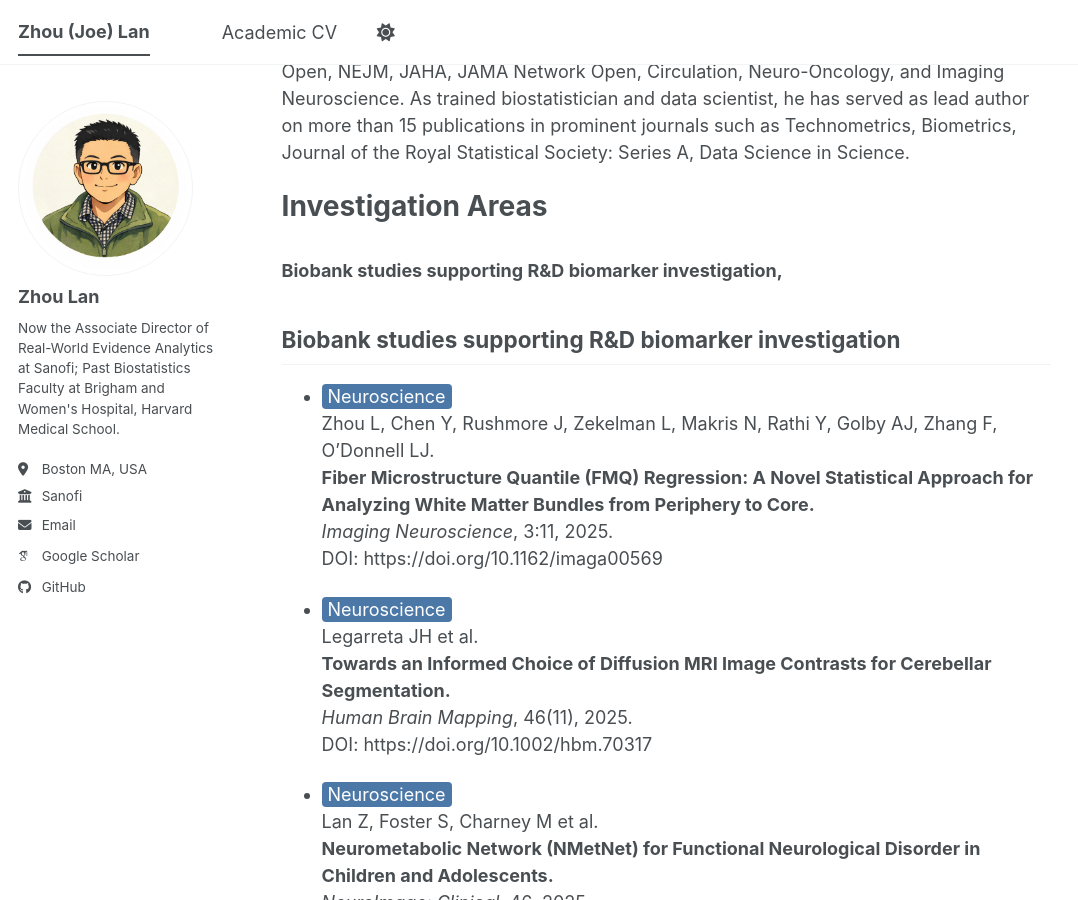
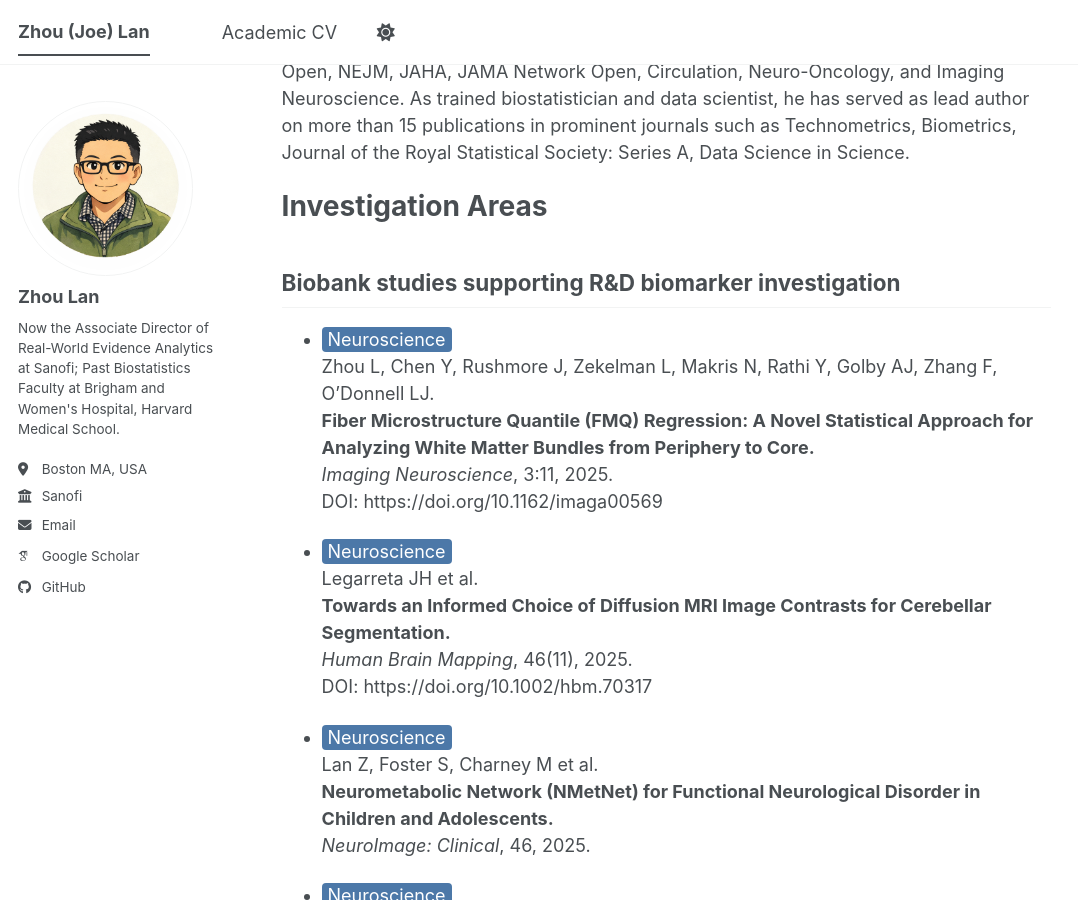
Before and after one commit to lanzhouBWH/lanzhoubwh.github.io, a Jekyll site: the page built from _pages/about.md, in a window 1280 px wide and 900 px high, scrolled down 345 px. Shown: the whole window, without its empty margins (0-1078 px from the left). Built offline with Jekyll 4.4.1, drawn with Linux system fonts in a browser that asks for light colours; some web fonts are replaced; a script bundle is joined from its source files by our own code; library files that are not in the unit come from our copies.

Commit message:
Update about.md

```diff
--- a/_pages/about.md
+++ b/_pages/about.md
@@ -15,7 +15,6 @@ As both a lead investigator and collaborative team member in medical research, h
 
 # Investigation Areas
 
-### Biobank studies supporting R&D biomarker investigation,
 ## Biobank studies supporting R&D biomarker investigation
 
 - <span style="background:#4C78A8;color:white;padding:2px 6px;border-radius:4px;">Neuroscience</span>
```
